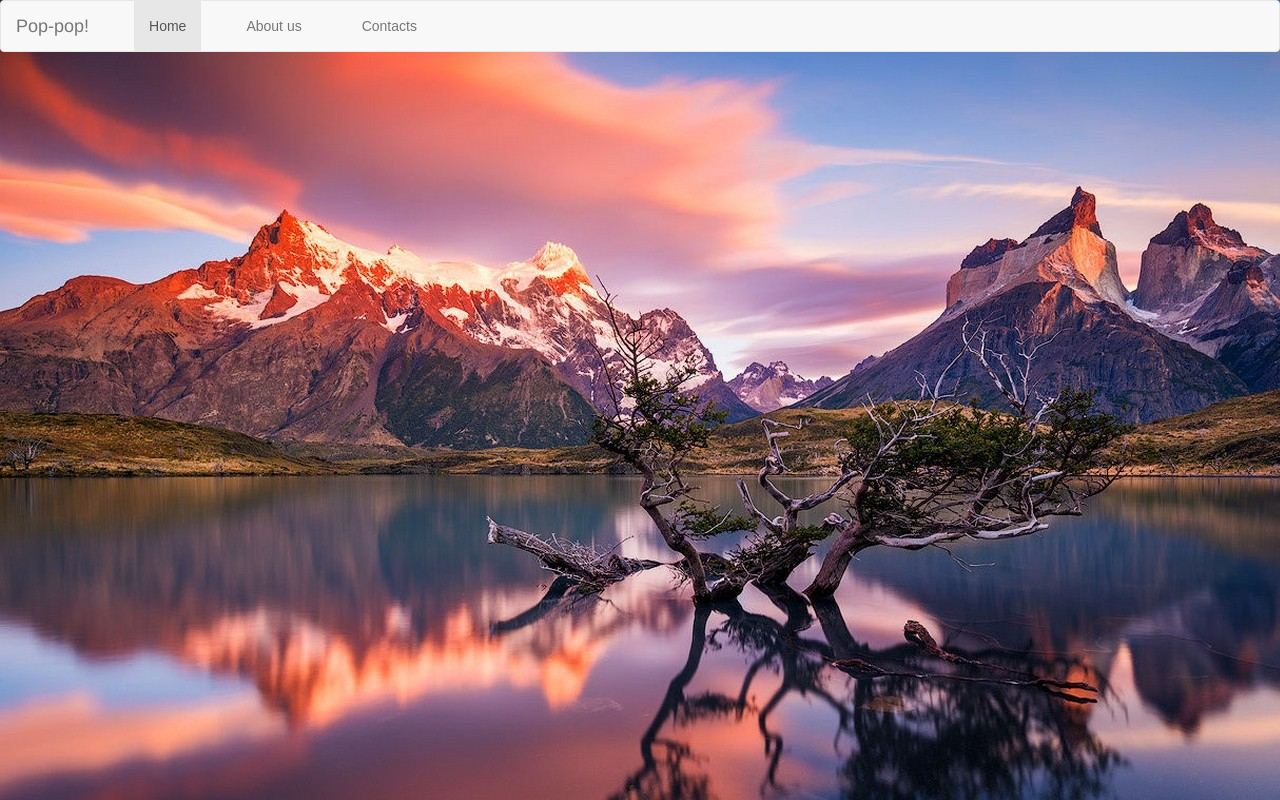
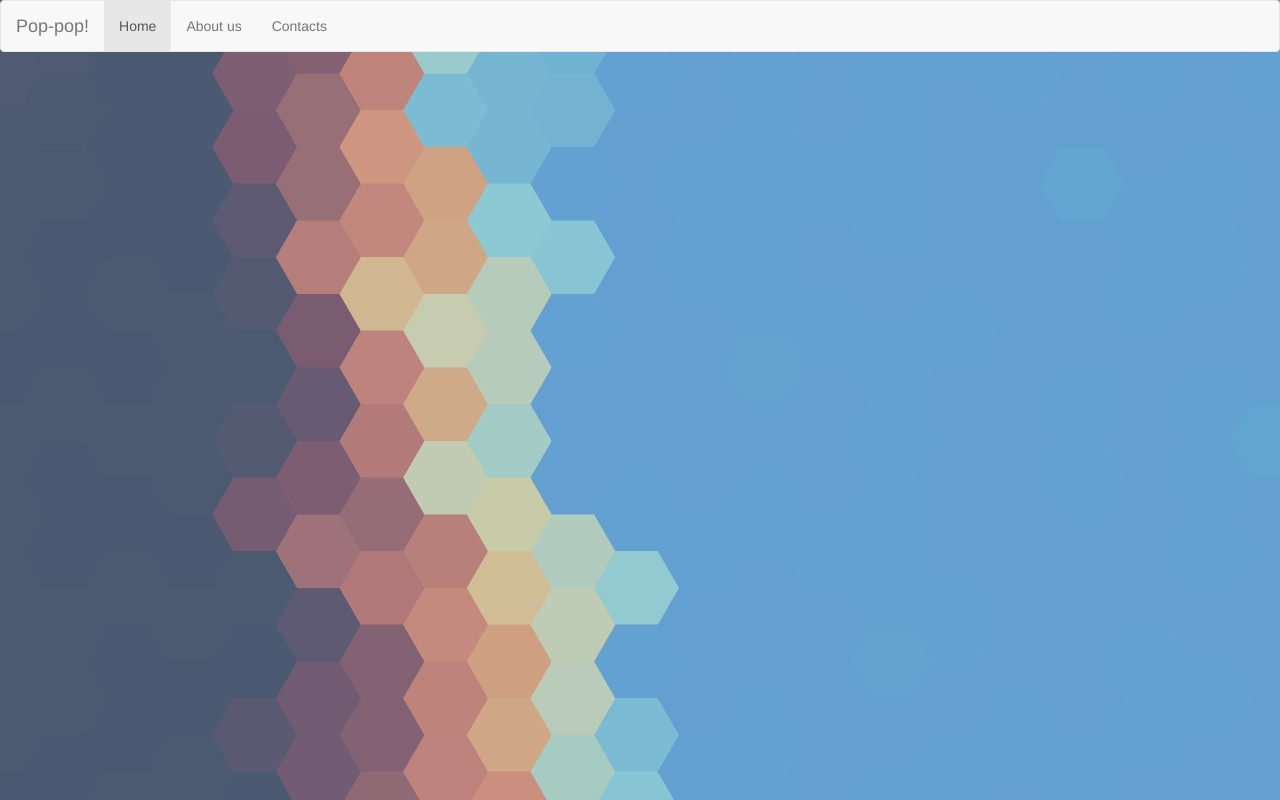
Before and after one commit to tihey/testing, a website: page contacts.html in a window 1280 px wide. Drawn offline with Linux system fonts and the light colour scheme.

Commit message:
Update contacts.html

```diff
--- a/contacts.html
+++ b/contacts.html
@@ -2,7 +2,7 @@
 <html lang="en">
 <head>
   <title>Pop-pop</title>
-    <link type="text/css" rel="stylesheet" href="stylesheet.css"/>
+    <link type="text/css" rel="stylesheet" href="stylesheet_2.css"/>
       <meta charset="utf-8">
       <meta http-equiv="X-UA-Compatible" content="IE=edge">
       <meta name="viewport" content="width=device-width, initial-scale=1">
```
